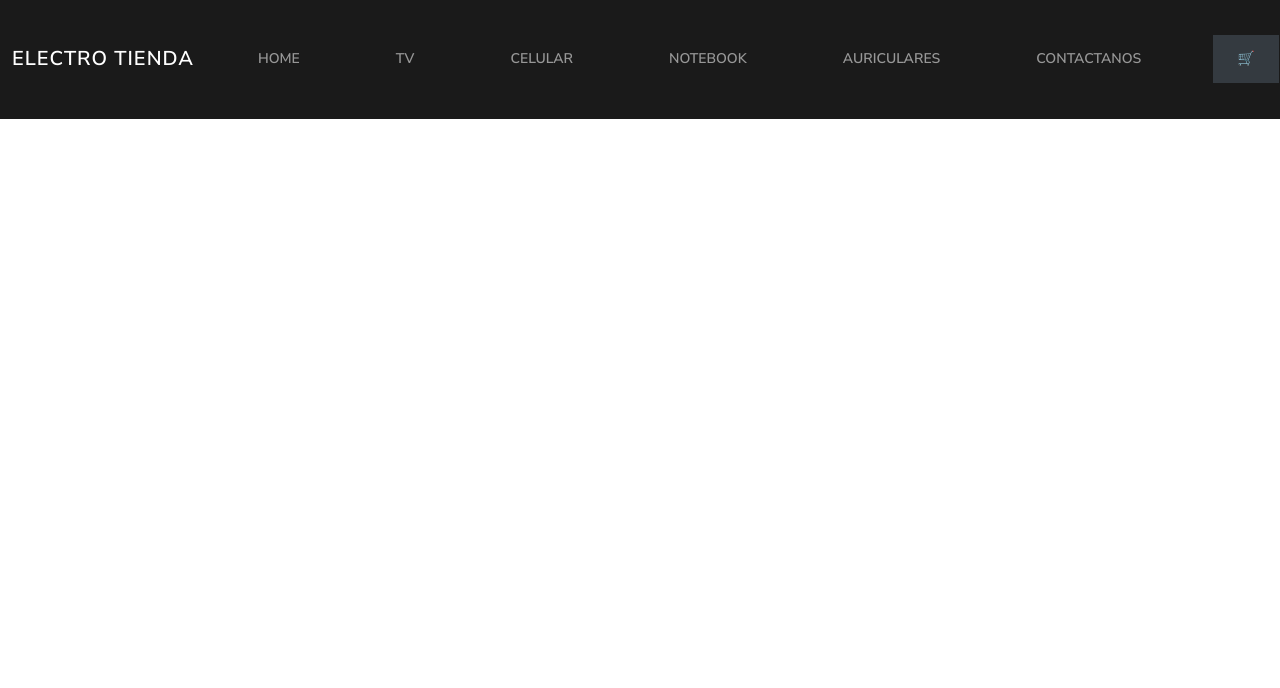
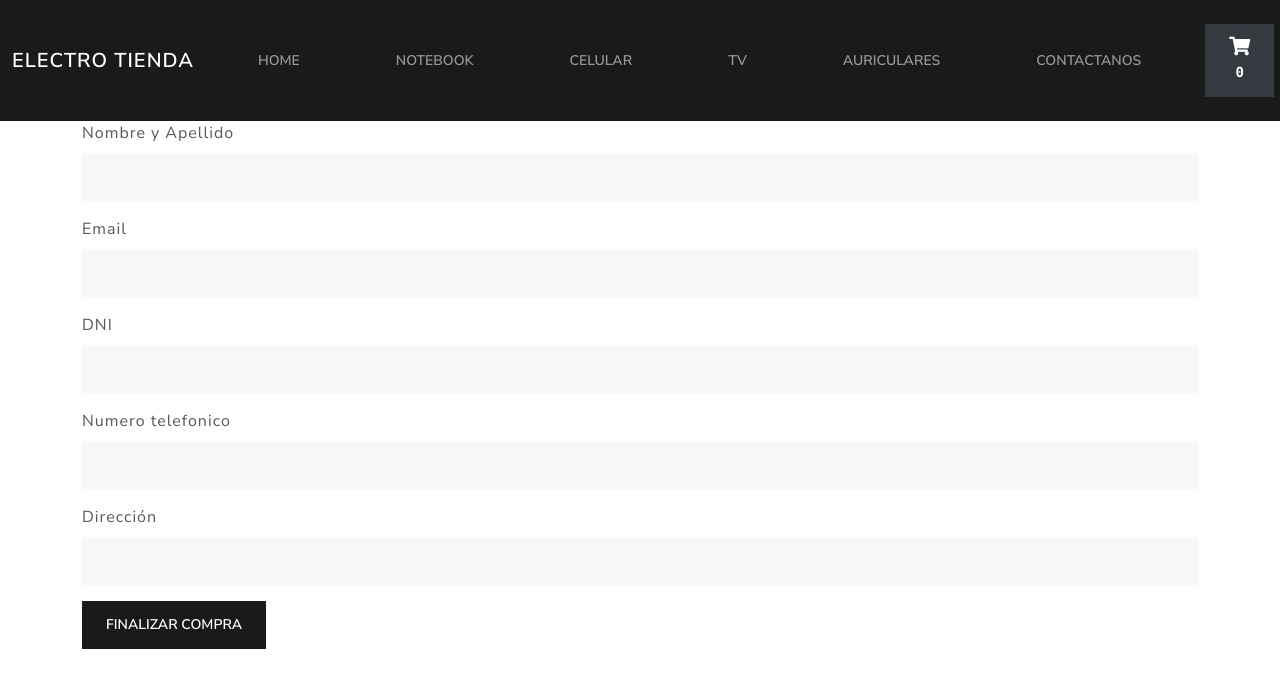
Before and after one commit to AgustinAuri/trabajo-tienda-react, a React (Create React App) app: page /checkout in a window 1280 px wide. Shown: the top 688 px of the page. Built offline with nearby package versions, Linux system fonts and the light colour scheme.

Commit message:
areglando rutas

```diff
--- a/public/index.html
+++ b/public/index.html
@@ -6,6 +6,7 @@
   <meta name="viewport" content="width=device-width, initial-scale=1.0">
   <link rel="icon" href="%PUBLIC_URL%/favicon.ico" />
   <link rel="stylesheet" href="https://bootswatch.com/5/lux/bootstrap.min.css">
+  <link rel="stylesheet" href="https://use.fontawesome.com/releases/v5.15.4/css/all.css" integrity="sha384-DyZ88mC6Up2uqS4h/KRgHuoeGwBcD4Ng9SiP4dIRy0EXTlnuz47vAwmeGwVChigm" crossorigin="anonymous">
   <title>Electro Tienda</title>
 </head>
 <body>
--- a/src/components/App.css
+++ b/src/components/App.css
@@ -28,3 +28,7 @@
     max-width: 540 px;
     margin-top: 20px;
 }
+
+.botonFinalizar {
+    text-decoration-color: white;
+}
--- a/src/components/App.jsx
+++ b/src/components/App.jsx
@@ -6,6 +6,7 @@ import Navbar from './NavBar/NavBar';
 import ItemListContainer from './ItemLIstContainer/ItemListContainer';
 import ItemDetailContainer from './ItemDetailContainer/ItemDetailContainer';
 import Cart from './Cart/Cart';
+import Checkout from './Checkout/Checkout';
 
 const App = () => {
 
@@ -18,6 +19,7 @@ const App = () => {
           <Route path='/product/:id' element = {<ItemDetailContainer/>}/>
           <Route path='/category/:category' element = {<ItemListContainer/>}/>
           <Route path='/cart' element = {<Cart/>}/>
+          <Route path='/checkout' element = {<Checkout/>}/>
         </Routes>
       </BrowserRouter>
     </>
--- a/src/components/CarWidget/CarWidget.jsx
+++ b/src/components/CarWidget/CarWidget.jsx
@@ -2,12 +2,15 @@ import {Link} from "react-router-dom"
 
 const CarWidget = () => {
     return (
-            <ul className="navbar-nav me-auto">
-                <li className="nav-link">
-                    <button className="btn btn-dark">🛒</button>
-                </li>
-                <p>0</p>
-            </ul>
+        <>
+            <button className="btn btn-dark carWidget">
+                <Link to={'/cart'} className="nav-link">
+                <i className="fas fa-shopping-cart fa-lg"></i>
+                <samp className="cantCarrito">0</samp>
+                </Link>
+
+            </button>
+        </>
     );
 }
 
--- a/src/components/Cart/Cart.jsx
+++ b/src/components/Cart/Cart.jsx
@@ -4,7 +4,7 @@ const Cart = () => {
     return (
         <div>
             <h1>Imagen Producto</h1>
-            <button className="btn btn-dark"><Link to ={'/checkout'}>Finalizar compra</Link></button>
+            <button className="btn btn-dark"><Link className="botonFinalizar" to ={'/checkout'}>Finalizar compra</Link></button>
         </div>
     );
 }
--- a/src/components/Checkout/Checkout.jsx
+++ b/src/components/Checkout/Checkout.jsx
@@ -1,8 +1,47 @@
 import React from 'react';
+import { useNavigate } from 'react-router-dom';
 
 const Checkout = () => {
+
+    const datosFormulario = React.useRef()
+    let navigate = useNavigate()
+
+    const consultarFormulario = (e) => {
+        e.preventDefault()
+        console.log(datosFormulario)
+        const datForm = new FormData(datosFormulario.current)
+        const cliente = Object.fromEntries(datForm)
+        console.log(cliente)
+        e.target.reset()
+        navigate("/")
+    }
+
+
     return (
-        <div>
+             <div className="container">
+            <form onSubmit={consultarFormulario} ref={datosFormulario}>
+                <div className="mb-3">
+                    <label htmlFor="nombre" className="form-label">Nombre y Apellido</label>
+                    <input type="text" className="form-control" name="nombre" />
+                </div>
+                <div className="mb-3">
+                    <label htmlFor="email" className="form-label">Email</label>
+                    <input type="email" className="form-control" name="email" />
+                </div>
+                <div className="mb-3">
+                    <label htmlFor="dni" className="form-label">DNI</label>
+                    <input type="number" className="form-control" name="dni" />
+                </div>
+                <div className="mb-3">
+                    <label htmlFor="celular" className="form-label">Numero telefonico</label>
+                    <input type="number" className="form-control" name="celular" />
+                </div>
+                <div className="mb-3">
+                    <label htmlFor="direccion" className="form-label">Dirección</label>
+                    <input type="text" className="form-control" name="direccion" />
+                </div>
+                <button type="submit" className="btn btn-primary">Finalizar Compra</button>
+            </form>
 
         </div>
     );
--- a/src/components/ItemDetail/ItemDetail.jsx
+++ b/src/components/ItemDetail/ItemDetail.jsx
@@ -1,21 +1,26 @@
 import ItemCount from "../itemCount/itemCount";
+import { Link } from "react-router-dom";
 
 const ItemDetail = ({item}) => {
-    console.log(item)
+
+    const onAdd = (contador) =>{
+        console.log(contador)
+    }
+
     return (
         <div className="row g-0">
              <div className="col-md-4">
-                <img src={`./img${item.img}`} alt="" className="img-fluid rounded-start" />
+                <img src={`../img${item.img}`} alt="" className="img-fluid rounded-start" />
              </div>
              <div className="col-md8">
                 <div className="card-body">
                     <h5 className="card-title">{item.nombre}</h5>
                     <p className="card-text">Modelo: {item.modelo} </p>
                     <p className="card-text">Marca: {item.marca} </p>
-                    <p className="card-text">Precio:  {new Intl.NumberFormat('de-DE').format(item.precio)}  </p>
+                    <p className="card-text">Precio: $ {new Intl.NumberFormat('de-DE').format(item.precio)}  </p>
                     <p className="card-text">Stock: {item.stock} </p>
-                    <ItemCount stock= {item.stock}/><br/>
-                    <button className=" btn btn-dark">Finalizar compra</button>
+                    <ItemCount stock= {item.stock} onAdd={onAdd}/><br/>
+                    <button className=" btn btn-dark"><Link to="/cart" className="nav-link">Finalizar compra</Link></button>
                 </div>
 
              </div>
--- a/src/components/ItemDetailContainer/ItemDetailContainer.jsx
+++ b/src/components/ItemDetailContainer/ItemDetailContainer.jsx
@@ -18,7 +18,7 @@ const ItemDetailContainer = () => {
 
     return (
         <div className="card mb-3 container itemDetail">
-            <ItemDetail producto={producto} />
+            <ItemDetail item={producto} />
         </div>
     );
 }
--- a/src/components/ItemLIstContainer/ItemListContainer.jsx
+++ b/src/components/ItemLIstContainer/ItemListContainer.jsx
@@ -14,7 +14,6 @@ const ItemListContainer = () => {
           const productsList= products.filter(prod => prod.stock > 0).filter(prod => prod.idCategoria === parseInt(category))
           console.log(productsList)
           const cardProductos = ItemList({productsList})
-console.log(cardProductos)
            setProductos(cardProductos)
 
       })
@@ -23,7 +22,6 @@ console.log(cardProductos)
           const productsList= products.filter(prod => prod.stock > 0)
           console.log(productsList)
         const cardProductos = ItemList({productsList})
-console.log(cardProductos)
      setProductos(cardProductos)
 
       })
--- a/src/components/NavBar/categorias/categorias.jsx
+++ b/src/components/NavBar/categorias/categorias.jsx
@@ -8,13 +8,13 @@ const Categorias = () => {
                 <button className=" btn transparent"><Link className="nav-link" to={"/"}>Home</Link></button>
             </li>
             <li className="nav-item">
-                <button className=" btn transparent"><Link className="nav-link" to={"/category/1"}>Tv</Link></button>
+                <button className=" btn transparent"><Link className="nav-link" to={"/category/1"}>Notebook</Link></button>
             </li>
             <li className="nav-item">
                 <button className=" btn transparent"><Link className="nav-link" to={"/category/2"}>Celular</Link></button>
             </li>
             <li className="nav-item">
-                <button className=" btn transparent"><Link className="nav-link" to={"/category/3"}>Notebook</Link></button>
+                <button className=" btn transparent"><Link className="nav-link" to={"/category/3"}>Tv</Link></button>
             </li>
             <li className="nav-item">
                 <button className=" btn transparent"><Link className="nav-link" to={"/category/4"}>Auriculares</Link></button>
--- a/src/components/itemCount/itemCount.jsx
+++ b/src/components/itemCount/itemCount.jsx
@@ -1,11 +1,13 @@
 import {useState} from 'react';
 
-const ItemCount = ({stock}) => {
-    const [contador, setContador] = useState (1);
+const ItemCount = ({inicial, stock, onAdd}) => {
+    const [contador, setContador] = useState (inicial);
 
     const sumar = () => contador < stock && setContador(contador + 1)
 
     const restar = () => contador > 1 && setContador(contador - 1)
+
+    const agregarAlCarrito = () => onAdd(contador)
 
     return (
         <div>
```
